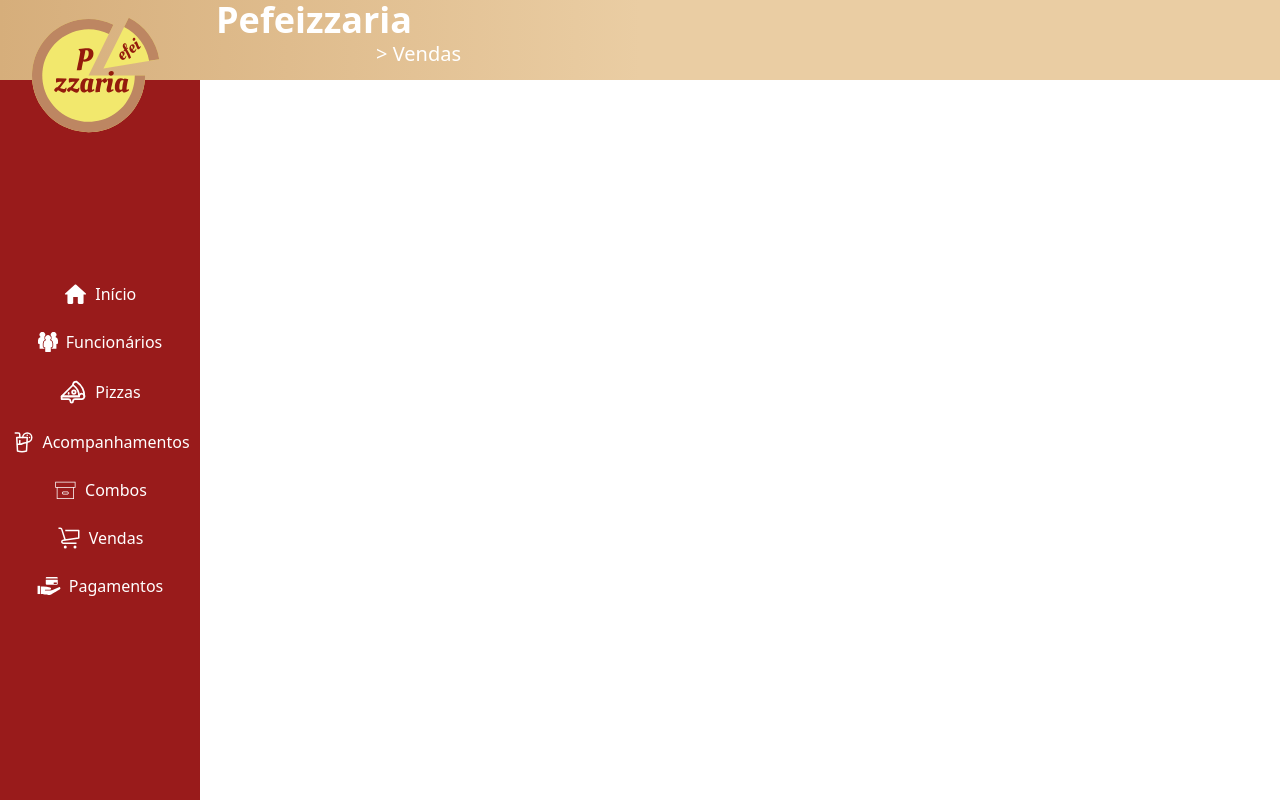
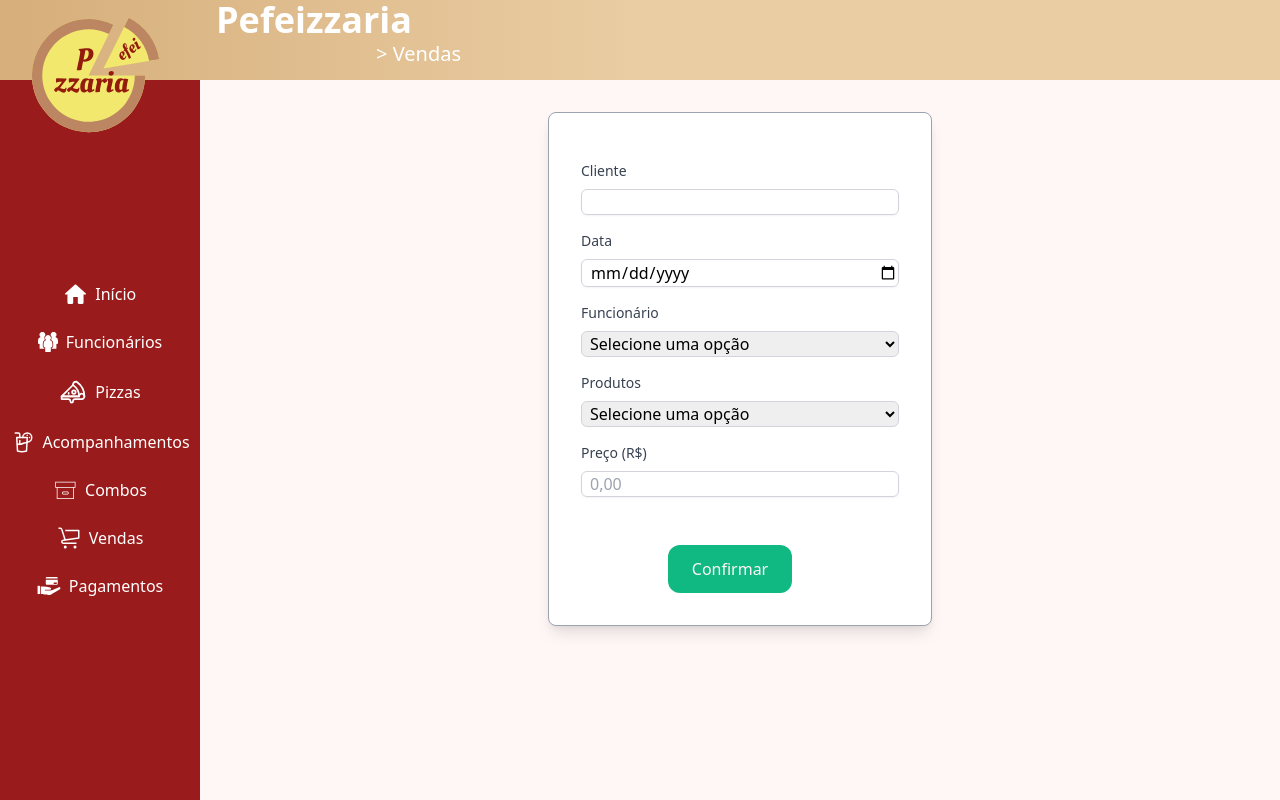
Before and after one commit to MarcosPaul0/pizzaria-cruds, a React (Create React App) app in the folder frontend/: page /sales/update/1 in a window 1280 px wide. Built offline with nearby package versions, Linux system fonts and the light colour scheme; no server answers.

Commit message:
Toast na direita, base de update de vendas

```diff
--- a/frontend/src/Router.jsx
+++ b/frontend/src/Router.jsx
@@ -55,7 +55,7 @@ export function Router() {
 
             <Route path="/sales" exact component={ Sales }/>
             <Route path="/sales/add" component={ AddSale }/>
-            <Route path="/sales/update:id" component={ UpdateSale }/>
+            <Route path="/sales/update/:id" component={ UpdateSale }/>
 
             <Route path="/payments" exact component={ Payments }/>
             <Route path="/payments/add" exact component={ AddPayment }/>
--- a/frontend/src/cruds/employees/AddEmployee.jsx
+++ b/frontend/src/cruds/employees/AddEmployee.jsx
@@ -31,7 +31,7 @@ export function AddEmployee() {
 
   const notify = () =>
     toast.success('Funcionário criado com sucesso!', {
-      position: 'bottom-center',
+      position: 'bottom-right',
       onClose: () => history.push('/employees'),
       autoClose: 5000,
       hideProgressBar: false,
--- a/frontend/src/cruds/employees/DeleteEmployee.jsx
+++ b/frontend/src/cruds/employees/DeleteEmployee.jsx
@@ -25,7 +25,7 @@ export function DeleteEmployee(props) {
 
   const notify = () =>
     toast.error('Usuário excluído!', {
-      position: 'bottom-center',
+      position: 'bottom-right',
       onClose: () => history.push(backUrl),
       autoClose: 5000,
       hideProgressBar: false,
--- a/frontend/src/cruds/employees/UpdateEmployee.jsx
+++ b/frontend/src/cruds/employees/UpdateEmployee.jsx
@@ -25,7 +25,7 @@ export function UpdateEmployee(props) {
 
   const notify = () =>
     toast.success('Usuário alterado com sucesso!', {
-      position: 'bottom-center',
+      position: 'bottom-right',
       onClose: () => history.push(backUrl),
       autoClose: 5000,
       hideProgressBar: false,
--- a/frontend/src/cruds/pizzas/AddPizza.jsx
+++ b/frontend/src/cruds/pizzas/AddPizza.jsx
@@ -34,7 +34,7 @@ export function AddPizza() {
 
   const notify = () =>
     toast.success('Pizza cadastrada com sucesso!', {
-      position: 'bottom-center',
+      position: 'bottom-right',
       onClose: () => history.push(backUrl),
       autoClose: 5000,
       hideProgressBar: false,
--- a/frontend/src/cruds/pizzas/DeletePizza.jsx
+++ b/frontend/src/cruds/pizzas/DeletePizza.jsx
@@ -26,7 +26,7 @@ export function DeletePizza(props) {
 
   const notify = () =>
     toast.error('Pizza excluída!', {
-      position: 'bottom-center',
+      position: 'bottom-right',
       onClose: () => history.push(backUrl),
       autoClose: 5000,
       hideProgressBar: false,
--- a/frontend/src/cruds/pizzas/UpdatePizza.jsx
+++ b/frontend/src/cruds/pizzas/UpdatePizza.jsx
@@ -27,7 +27,7 @@ export function UpdatePizza(props) {
 
   const notify = () =>
     toast.success('Pizza alterada com sucesso!', {
-      position: 'bottom-center',
+      position: 'bottom-right',
       onClose: () => history.push(backUrl),
       autoClose: 5000,
       hideProgressBar: false,
--- a/frontend/src/cruds/sales/UpdateSale.jsx
+++ b/frontend/src/cruds/sales/UpdateSale.jsx
@@ -1,5 +1,98 @@
-export function UpdateSale() {
-    return (
-        <main className="main bg-projectGray-25 flex flex-col items-center"></main>
-    )
+import { useState } from "react";
+import { useHistory } from "react-router-dom";
+import { changeHandler, updateData } from "../../hooks/useCrud";
+import { useDataUpdate } from "../../hooks/useDataUpdate";
+
+import { ToastContainer, toast } from "react-toastify";
+import "react-toastify/dist/ReactToastify.css";
+
+import { Button } from "../../components/Button";
+import { FormInput } from "../../components/FormInput";
+import { FormSelect } from "../../components/FormSelect";
+
+export function UpdateSale(props) {
+  const baseUrl = `http://localhost:3001/sales/${props.match.params.id}`;
+  const backUrl = "/sales";
+  const history = useHistory();
+
+  const [sale, setSale] = useState({
+    client: "",
+    date: "",
+    employee: "",
+    products: "",
+    total: "",
+  });
+
+  useDataUpdate(baseUrl, setSale);
+
+  const notify = () =>
+    toast.success("Venda alterada com sucesso!", {
+      position: "bottom-right",
+      onClose: () => history.push(backUrl),
+      autoClose: 5000,
+      hideProgressBar: false,
+      closeOnClick: true,
+      pauseOnHover: false,
+      draggable: true,
+      progress: undefined,
+    });
+
+  return (
+    <main className="main bg-projectGray-25 flex flex-col items-center">
+      <div className="w-96 rounded-lg shadow-lg bg-white mt-8 border border-gray-400">
+        <div className="p-8">
+          <FormInput
+            id="client"
+            name="client"
+            label="Cliente"
+            value={sale.client}
+            onChange={(e) => setSale(changeHandler(e, sale))}
+          />
+          <FormInput
+            id="date"
+            name="date"
+            type="date"
+            label="Data"
+            value={sale.date}
+            onChange={(e) => setSale(changeHandler(e, sale))}
+          />
+          <FormSelect
+            id="employee"
+            name="employee"
+            label="Funcionário"
+            defaultValue="none"
+            onChange={(e) => setSale(changeHandler(e, sale))}
+          >
+            <option value="none">Selecione uma opção</option>
+          </FormSelect>
+          <FormSelect
+            id="products"
+            name="products"
+            label="Produtos"
+            defaultValue="none"
+            onChange={(e) => setSale(changeHandler(e, sale))}
+          >
+            <option value="none">Selecione uma opção</option>
+          </FormSelect>
+          <FormInput
+            id="total"
+            name="total"
+            type="number"
+            min="0.00"
+            label="Preço (R$)"
+            step="0.01"
+            placeholder="0,00"
+            value={sale.total}
+            onChange={(e) => setSale(changeHandler(e, sale))}
+          />
+          <div className="mt-4 flex justify-center space-x-5">
+            <Button color="green" onClick={() => updateData(baseUrl, sale, notify)}>
+              Confirmar
+            </Button>
+            <ToastContainer />
+          </div>
+        </div>
+      </div>
+    </main>
+  );
 }
--- a/frontend/src/pages/Payments.jsx
+++ b/frontend/src/pages/Payments.jsx
@@ -10,7 +10,7 @@ export function Payments() {
 
   const [search, setSearch] = useState("");
 
-  const data = useData(baseUrl, search, "clientName");
+  const data = useData(baseUrl, search, "client");
 
   const paymentsList = data.map((payment) => {
     return (
--- a/frontend/src/pages/Sales.jsx
+++ b/frontend/src/pages/Sales.jsx
@@ -12,7 +12,7 @@ export function Sales() {
 
   const [search, setSearch] = useState("");
 
-  const data = useData(baseUrl, search, "clientName");
+  const data = useData(baseUrl, search, "client");
 
   const salesList = data.map((sale) => {
     return (
```
Also changed, not shown: 1 other file (tests, documents, lock files or other folders).
